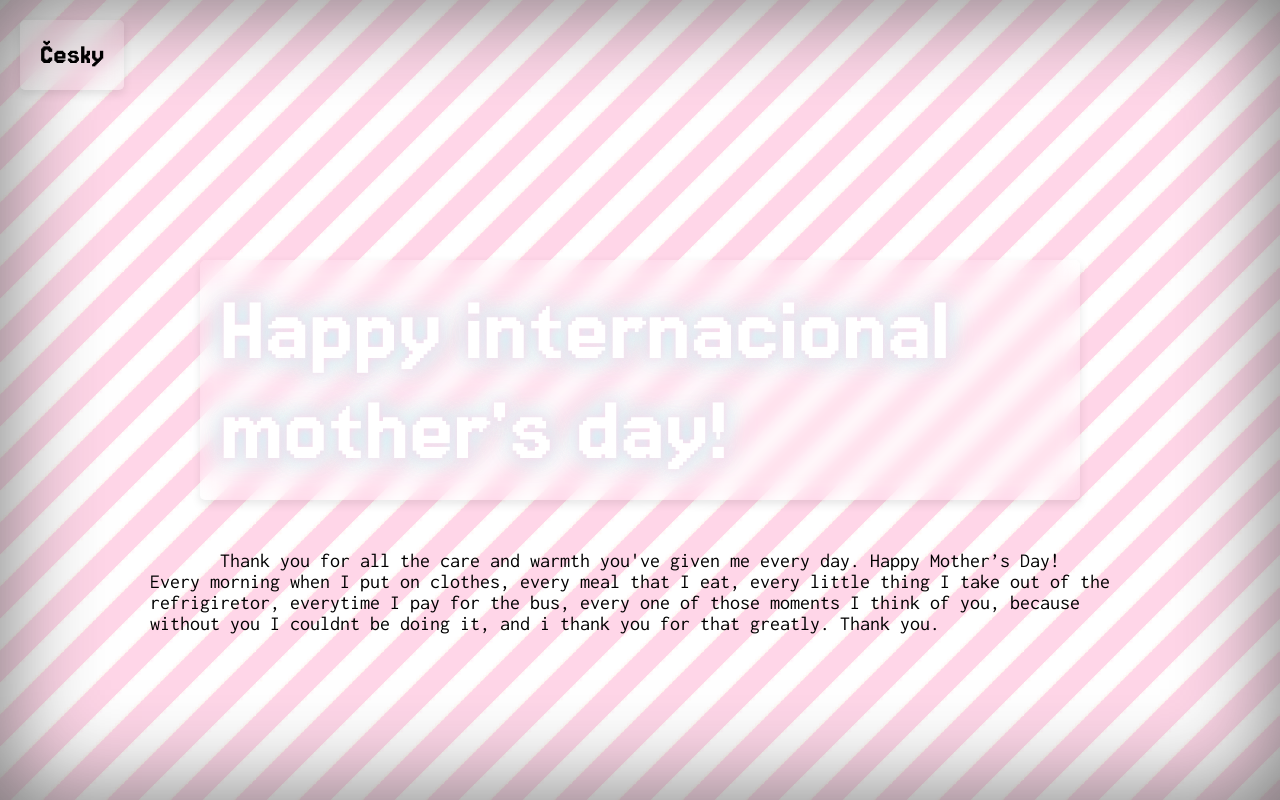
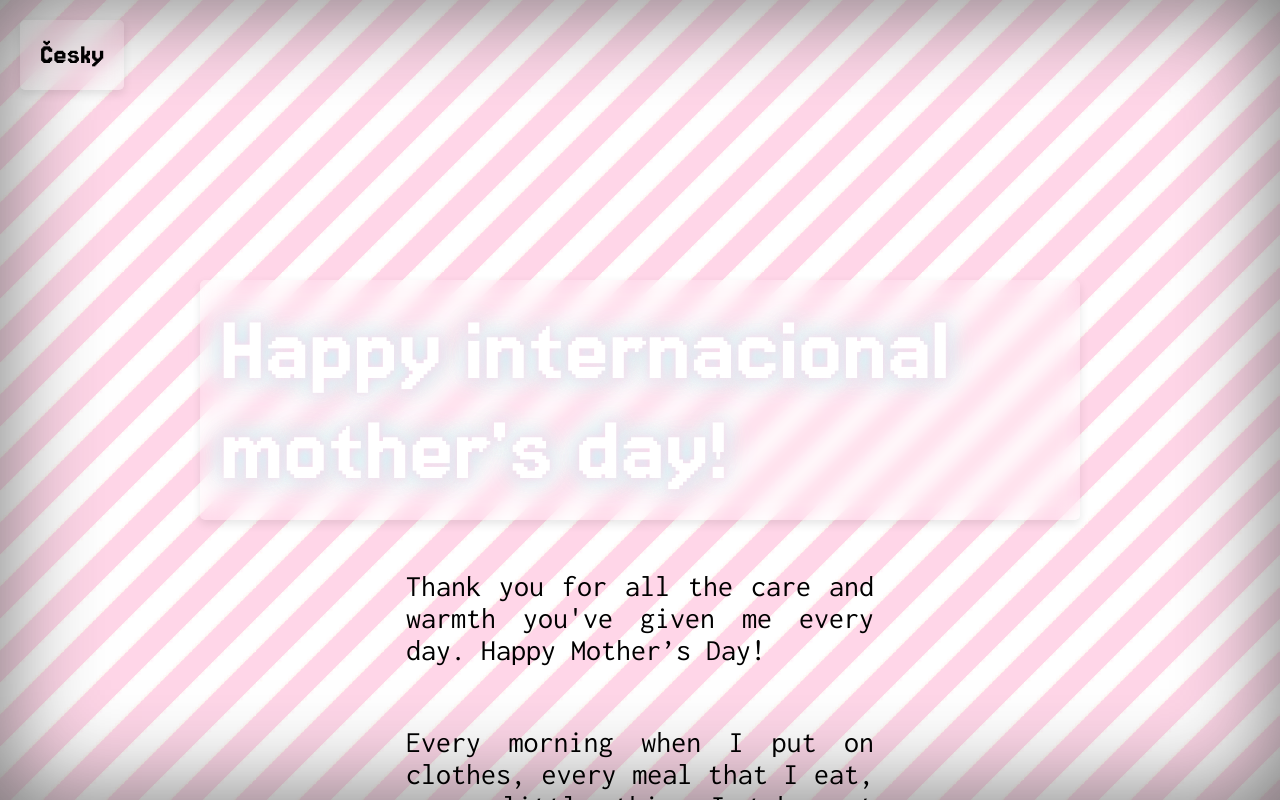
Before and after one commit to TomioMan/TomioMan.MDM, a plain HTML site: page index.html in a window 1280 px wide. Drawn offline with Linux system fonts and the light colour scheme.

Commit message:
Update stylesheet.css

```diff
--- a/stylesheet.css
+++ b/stylesheet.css
@@ -17,6 +17,7 @@ h1{
     text-shadow: #ffd6e8 0px 0px 10px, #cceeff 0px 0px 20px, #d8ffd6 0px 0px 30px, #e3d6ff 0px 0px 40px;
     font-weight: 200;
     margin: 50px;
+    margin-top: 70px;
     background-color: rgba(255, 255, 255, 0.1);
     backdrop-filter: blur(10px);
     border-radius: 5px;
@@ -26,8 +27,11 @@ h1{
 
 p{
     font-family: Console;
-    font-size: 20px;
+    font-size: 30px;
     color: #000000;
+    margin: 0 0 60px 0;
+    padding: 0 20vw 0 20vw;
+    text-align: justify;
 }
 button{
     font-family: Jersey15-Regular;
```
